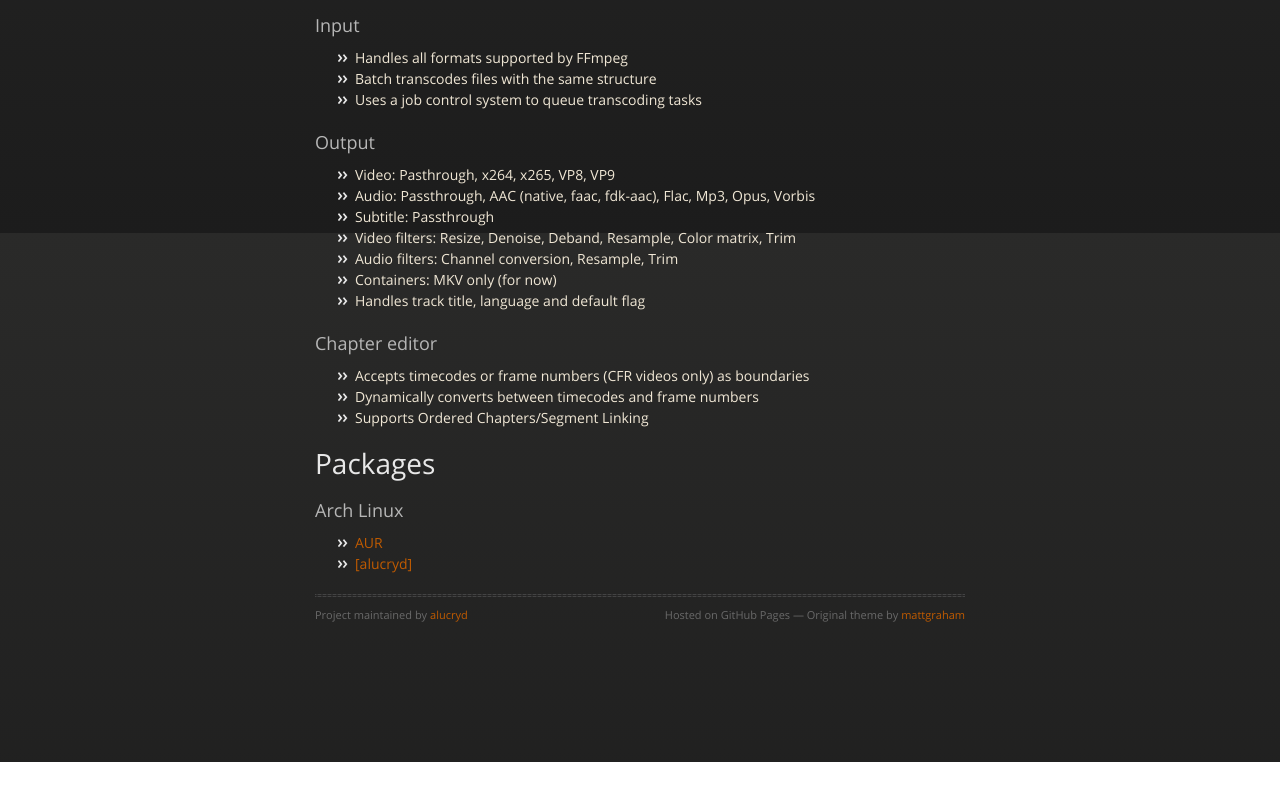
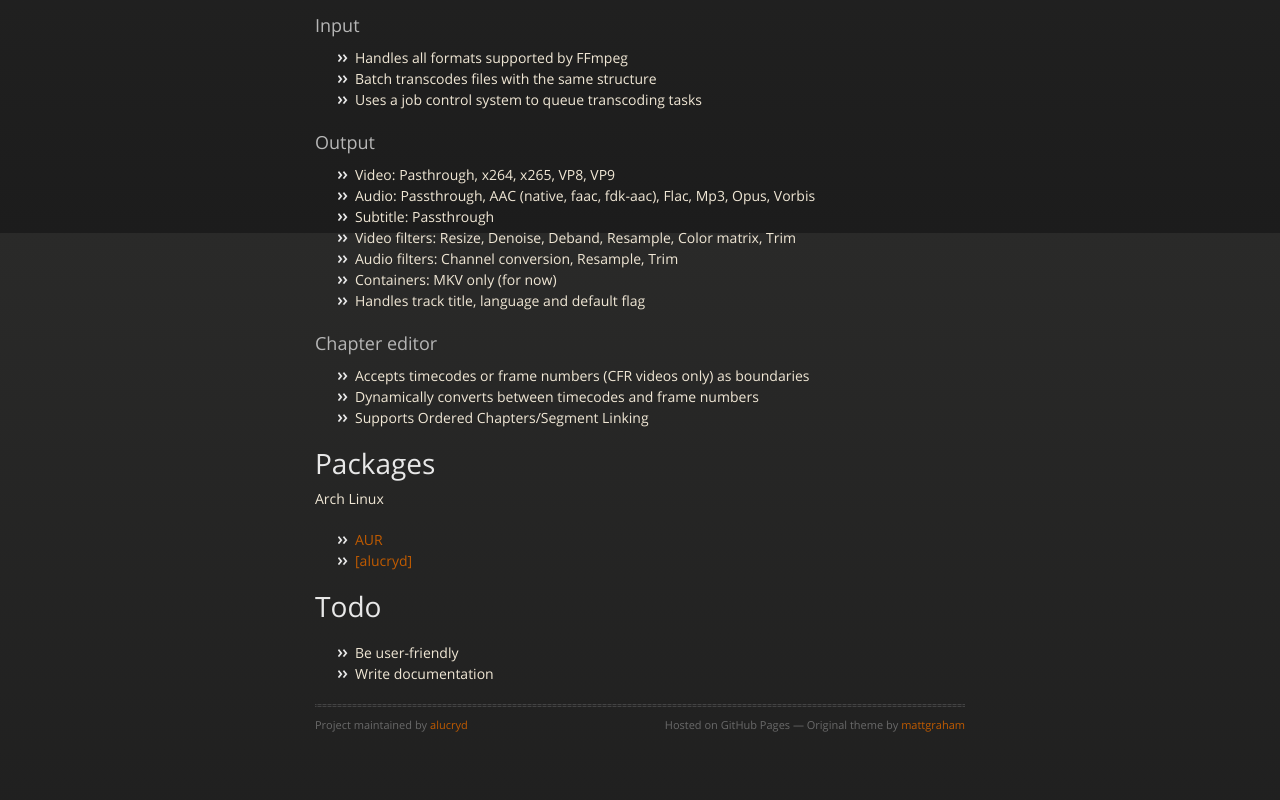
Before and after one commit to alucryd/pyhenkan, a plain HTML site: page index.html in a window 1280 px wide. Shown: the part 567-1367 px from the top of the page. Before the commit the page ends 1329 px from the top, so only its background shows below. Drawn offline with nearby package versions, Linux system fonts and the light colour scheme.

Commit message:
Update index.html

```diff
--- a/index.html
+++ b/index.html
@@ -100,10 +100,24 @@
             </h1>
 
             <p>
-                <h3>Arch Linux</h3>
+                <h>Arch Linux</h3>
                 <ul>
                     <li><a href="https://aur.archlinux.org/packages/pyhenkan-git/">AUR</a></li>
                     <li><a href="http://pkgbuild.com/~alucryd/">[alucryd]</a></li>
+                </ul>
+            </p>
+
+            <h1>
+                <a id="todo" class="anchor" href="#todo" aria-hidden="true">
+                    <span aria-hidden="true" class="octicon octicon-link"></span>
+                </a>
+                Todo
+            </h1>
+
+            <p>
+                <ul>
+                    <li>Be user-friendly</li>
+                    <li>Write documentation</li>
                 </ul>
             </p>
 
```
